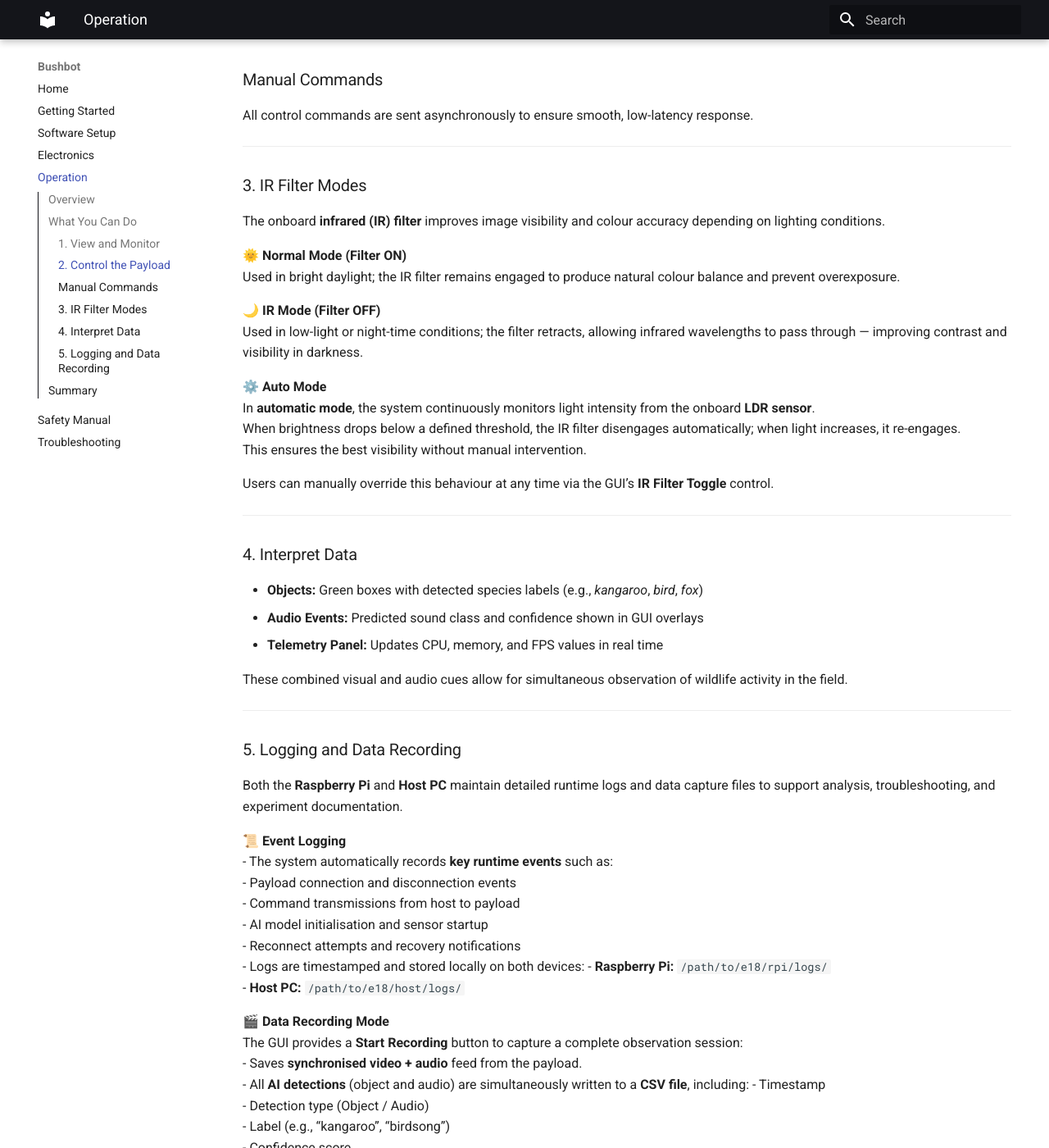
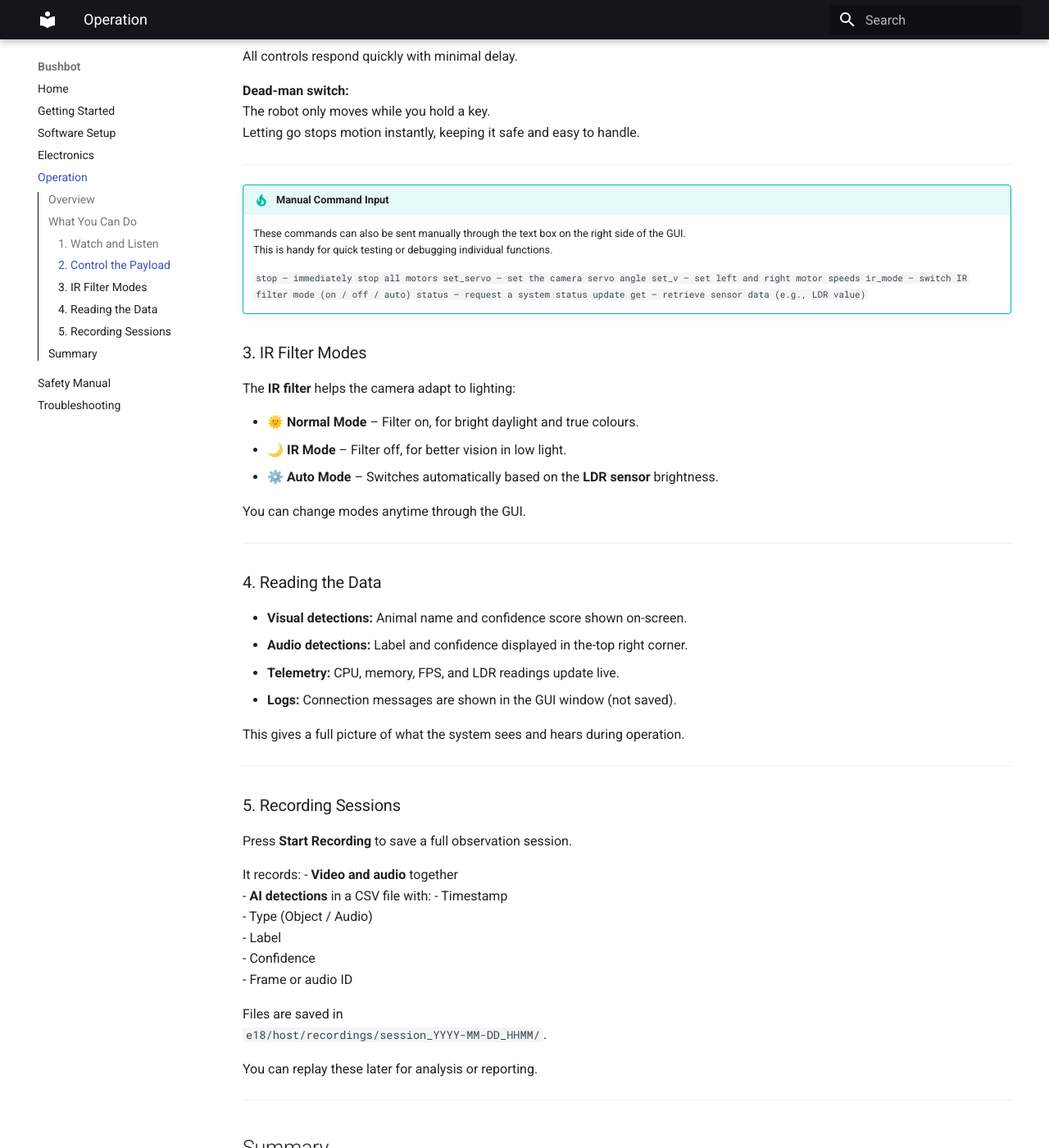
Before and after one commit to kaladeens/e18-docs, an MkDocs documentation site: the page built from docs/operation.md, in a window 1280 px wide and 1400 px high, scrolled down 1656 px. Shown: the whole window at 82% size. Built offline with MkDocs 1.6.1 and Material for MkDocs 9.7.7, drawn with Linux system fonts in a browser that asks for light colours; some of the changed text lies outside the part shown.

Commit message:
trouble shoot clean up and emoji removal

````diff
--- a/docs/operation.md
+++ b/docs/operation.md
@@ -1,134 +1,138 @@
 # Operation Guide
 
 !!! info "Startup Information"
-    Ensure that the **Raspberry Pi payload** is powered on and running the main application **before** attempting to connect.
-    On startup, the servo will automatically move to its **neutral (0°) position** — keep hands clear during this motion.
+    Make sure the **Raspberry Pi payload** is powered on and running the main app **before** connecting.
+    When it starts up, the servo moves to its **neutral (0°) position** — keep hands clear while it does.
 
 ---
 
 ## Overview
 
-The **BushBot Control GUI** provides a single interface to monitor, control, and analyse the system in real time.
-When launched, the application automatically connects to the Raspberry Pi payload and begins streaming **live video, audio, and telemetry** data.
+The **BushBot Control GUI** is your main dashboard for watching, controlling, and recording the system in real time.
+Once opened, it automatically connects to the Raspberry Pi and starts streaming **video, audio, and telemetry**.
 
-The GUI integrates several major components:
+Main features include:
 
 **🎥 Video Feed**
-Displays real-time footage captured from the Pi camera.
+Shows the live camera view from the Pi.
 
 **🔊 Audio Stream**
-Plays sound directly from the onboard microphone.
+Plays live audio from the USB microphone.
 
-**🧠 AI Detection Modules**
-- Object detection via **YOLOv11**, which identifies and labels animals within the camera frame.
-- Environmental audio classification using **PANNs-inference**, which identifies animal calls and notable acoustic events.
+**🧠 AI Detection**
+- **YOLOv11s** for spotting animals on video with bounding boxes and confidence scores.
+- **PANNs-Inference ensemble** (five models combined) for identifying animal sounds.
 
-**📈 Telemetry Monitor**
-Displays live CPU usage, memory, and light-level data from the payload.
+**📈 Telemetry**
+Displays live **CPU**, **memory**, **FPS**, and **light level (LDR)** readings from the payload.
 
-**🎮 Control Interface**
-Allows full manual control of the payload, including camera tilt, IR filter, and optional base-movement controls if connected to a mobile platform.
+**🎮 Controls**
+Lets you adjust **camera tilt**, switch **IR filter modes**, and move the base if it’s connected.
 
 ---
 
 ## What You Can Do
 
-### 1. View and Monitor
+### 1. Watch and Listen
 
-When the GUI launches, it automatically starts:
+When the GUI opens, it automatically starts:
 
-- **Live camera video** on the main display window
-- **Live audio playback** from the payload microphone
-- **Real-time telemetry updates** in the side panel
+- The **live camera feed**
+- **Audio playback** from the payload
+- **Telemetry updates** showing CPU, memory, FPS, and LDR readings
 
-Detected animals will appear as **bounding boxes** in the video feed with confidence scores, while **audio detections** (e.g., *frog*, *bat*, *duck*) will appear in the top-left overlay of the GUI.
+Detected animals appear as boxes with labels and confidence scores.
+Detected sounds (like *kangaroo*, *bat*, or *snake*) pop up in the top corner of the window.
+
+If the connection drops, the GUI will **try to reconnect automatically** — no restart needed.
 
 ---
 
 ### 2. Control the Payload
 
-If the payload is mounted on a mobile base, motion can be controlled directly via keyboard or GUI controls:
+Use either the on-screen buttons or your keyboard to control movement and camera tilt.
 
 | Key | Action |
 |:--|:--|
 | **W / A / S / D** | Move forward, left, backward, right |
-| **Q / E** | Increase / Decrease maximum movement speed |
+| **Q / E Or on board slider** | Increase / Decrease speed |
 | **V** | Emergency stop |
-| **R / F** | Adjust servo tilt (−30° to +30°) |
-| **IR Filter Toggle** | Switch between filtered and unfiltered (manual mode) |
+| **R / F** | Tilt camera up / down (−30° to +30°) |
+| **IR Filter Toggle** | Switch filter mode manually |
 
-### Manual Commands
+All controls respond quickly with minimal delay.
 
-All control commands are sent asynchronously to ensure smooth, low-latency response.
+**Dead-man switch:**
+The robot only moves while you hold a key.
+Letting go stops motion instantly, keeping it safe and easy to handle.
 
 ---
 
+!!! tip "Manual Command Input"
+    These commands can also be sent manually through the text box on the right side of the GUI.
+    This is handy for quick testing or debugging individual functions.
+
+    ```
+    stop        – immediately stop all motors
+    set_servo   – set the camera servo angle
+    set_v       – set left and right motor speeds
+    ir_mode     – switch IR filter mode (on / off / auto)
+    status      – request a system status update
+    get         – retrieve sensor data (e.g., LDR value)
+    ```
+
 ### 3. IR Filter Modes
 
-The onboard **infrared (IR) filter** improves image visibility and colour accuracy depending on lighting conditions.
+The **IR filter** helps the camera adapt to lighting:
 
-**🌞 Normal Mode (Filter ON)**
-Used in bright daylight; the IR filter remains engaged to produce natural colour balance and prevent overexposure.
+- **🌞 Normal Mode** – Filter on, for bright daylight and true colours.
+- **🌙 IR Mode** – Filter off, for better vision in low light.
+- **⚙️ Auto Mode** – Switches automatically based on the **LDR sensor** brightness.
 
-**🌙 IR Mode (Filter OFF)**
-Used in low-light or night-time conditions; the filter retracts, allowing infrared wavelengths to pass through — improving contrast and visibility in darkness.
-
-**⚙️ Auto Mode**
-In **automatic mode**, the system continuously monitors light intensity from the onboard **LDR sensor**.
-When brightness drops below a defined threshold, the IR filter disengages automatically; when light increases, it re-engages.
-This ensures the best visibility without manual intervention.
-
-Users can manually override this behaviour at any time via the GUI’s **IR Filter Toggle** control.
+You can change modes anytime through the GUI.
 
 ---
 
-### 4. Interpret Data
+### 4. Reading the Data
 
-- **Objects:** Green boxes with detected species labels (e.g., *kangaroo*, *bird*, *fox*)
-- **Audio Events:** Predicted sound class and confidence shown in GUI overlays
-- **Telemetry Panel:** Updates CPU, memory, and FPS values in real time
+- **Visual detections:** Animal name and confidence score shown on-screen.
+- **Audio detections:** Label and confidence displayed in the-top right corner.
+- **Telemetry:** CPU, memory, FPS, and LDR readings update live.
+- **Logs:** Connection messages are shown in the GUI window (not saved).
 
-These combined visual and audio cues allow for simultaneous observation of wildlife activity in the field.
+This gives a full picture of what the system sees and hears during operation.
 
 ---
 
-### 5. Logging and Data Recording
+### 5. Recording Sessions
 
-Both the **Raspberry Pi** and **Host PC** maintain detailed runtime logs and data capture files to support analysis, troubleshooting, and experiment documentation.
+Press **Start Recording** to save a full observation session.
 
-**📜 Event Logging**
-- The system automatically records **key runtime events** such as:
-  - Payload connection and disconnection events
-  - Command transmissions from host to payload
-  - AI model initialisation and sensor startup
-  - Reconnect attempts and recovery notifications
-- Logs are timestamped and stored locally on both devices:
-  - **Raspberry Pi:** `/path/to/e18/rpi/logs/`
-  - **Host PC:** `/path/to/e18/host/logs/`
+It records:
+- **Video and audio** together
+- **AI detections** in a CSV file with:
+  - Timestamp
+  - Type (Object / Audio)
+  - Label
+  - Confidence
+  - Frame or audio ID
 
-**🎬 Data Recording Mode**
-The GUI provides a **Start Recording** button to capture a complete observation session:
-- Saves **synchronised video + audio** feed from the payload.
-- All **AI detections** (object and audio) are simultaneously written to a **CSV file**, including:
-  - Timestamp
-  - Detection type (Object / Audio)
-  - Label (e.g., “kangaroo”, “birdsong”)
-  - Confidence score
-  - Frame index or audio chunk ID
-- Recordings are stored in the `e18/host/recordings/` folder with session-based timestamps (e.g., `session_2025-11-02_1430/`).
+Files are saved in
+`e18/host/recordings/session_YYYY-MM-DD_HHMM/`.
 
-This allows each field session to be replayed, audited, and analysed offline — combining **multimodal data** (video, audio, detections, and system telemetry) in a single package.
+You can replay these later for analysis or reporting.
 
 ---
 
 ## Summary
 
-At a glance, the GUI provides:
-- Instant access to live wildlife **video** and **audio**
-- Intelligent **object** and **sound recognition**
-- Configurable **IR filter** for day/night visibility
-- Full **manual control** of servo, filter, and movement
-- **Event logging** and **data recording** for full experiment traceability
-- Real-time **system telemetry**
+The BushBot GUI lets you:
 
-BushBot is designed to be **autonomous, modular, and extendable**, enabling both real-time monitoring and comprehensive post-session analysis from a single unified interface.
+- Watch and listen to **live feeds**
+- See real-time **animal detections** and confidence levels
+- Use simple, responsive **controls** with built-in safety
+- Adjust or automate the **IR filter**
+- Track **system stats** like CPU, memory, FPS, and light
+- Record sessions with full **video, audio, and detection logs**
+
+BushBot is built to be clear, responsive, and easy to use — perfect for real-time monitoring or later review.
````
Also changed, not shown: docs/getting_started.md (+5 -5 lines), docs/troubleshooting.md (+25 -22 lines).
